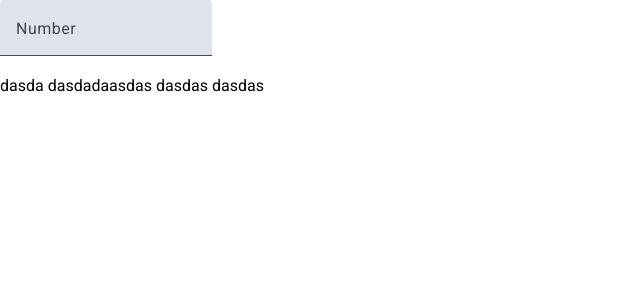
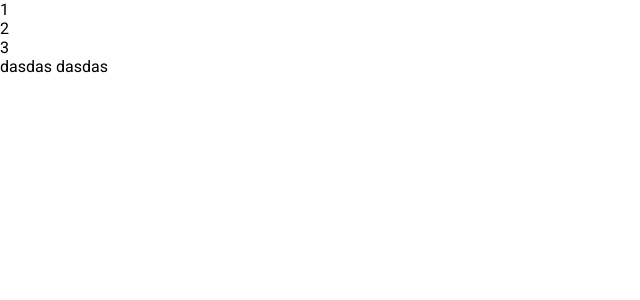
Before and after one commit to msmallest/module-based-hmr, an Angular app: page / in a window 1280 px wide. Shown: the top 300 px of the page, without its empty margins (0-640 px from the left). Built offline with nearby package versions, Linux system fonts and the light colour scheme.

Commit message:
chore: narrow down template to non-material stuff

```diff
--- a/src/app/authorized-users/authorized-users.component.html
+++ b/src/app/authorized-users/authorized-users.component.html
@@ -1,18 +1,3 @@
-<form class="example-form">
-  <mat-form-field class="example-full-width">
-    <mat-label>Number</mat-label>
-    <input type="text"
-           placeholder="Pick one"
-           aria-label="Number"
-           matInput
-           [formControl]="myControl"
-           [matAutocomplete]="auto">
-    <mat-autocomplete autoActiveFirstOption #auto="matAutocomplete">
-      @for (option of filteredOptions | async; track option) {
-        <mat-option [value]="option">{{option}}</mat-option>
-      }
-    </mat-autocomplete>
-  </mat-form-field>
-</form>
-dasda
-dasdadaasdas
+<ng-container *ngFor="let option of options | async">
+  <div>{{option}}</div>
+</ng-container>
--- a/src/app/authorized-users/authorized-users.component.ts
+++ b/src/app/authorized-users/authorized-users.component.ts
@@ -1,6 +1,6 @@
 import { Component } from '@angular/core';
 import { FormControl, FormsModule, ReactiveFormsModule } from '@angular/forms';
-import { map, Observable, startWith } from 'rxjs';
+import { map, Observable, of, startWith } from 'rxjs';
 import { MatFormFieldModule } from '@angular/material/form-field';
 import { MatInputModule } from '@angular/material/input';
 import { MatAutocompleteModule } from '@angular/material/autocomplete';
@@ -13,20 +13,5 @@ import { CommonModule } from '@angular/common';
     imports: [FormsModule, MatFormFieldModule, MatInputModule, MatAutocompleteModule, ReactiveFormsModule, CommonModule]
 })
 export class AuthorizedUsersComponent {
-  myControl = new FormControl('');
-  options: string[] = ['One', 'Two', 'Three'];
-  filteredOptions!: Observable<string[]>;
-
-  ngOnInit() {
-    this.filteredOptions = this.myControl.valueChanges.pipe(
-      startWith(''),
-      map(value => this._filter(value || '')),
-    );
-  }
-
-  private _filter(value: string): string[] {
-    const filterValue = value.toLowerCase();
-
-    return this.options.filter(option => option.toLowerCase().includes(filterValue));
-  }
+  options = of([1,2,3])
 }
```
